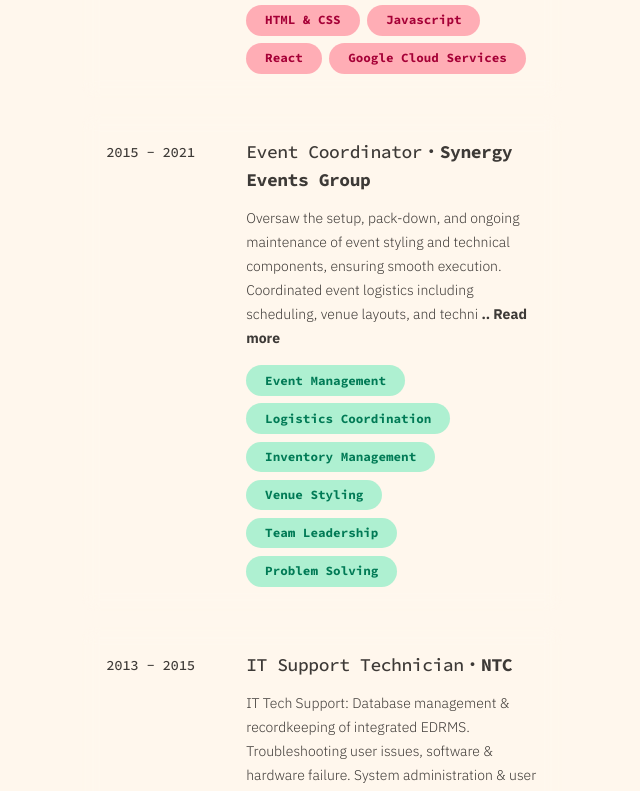
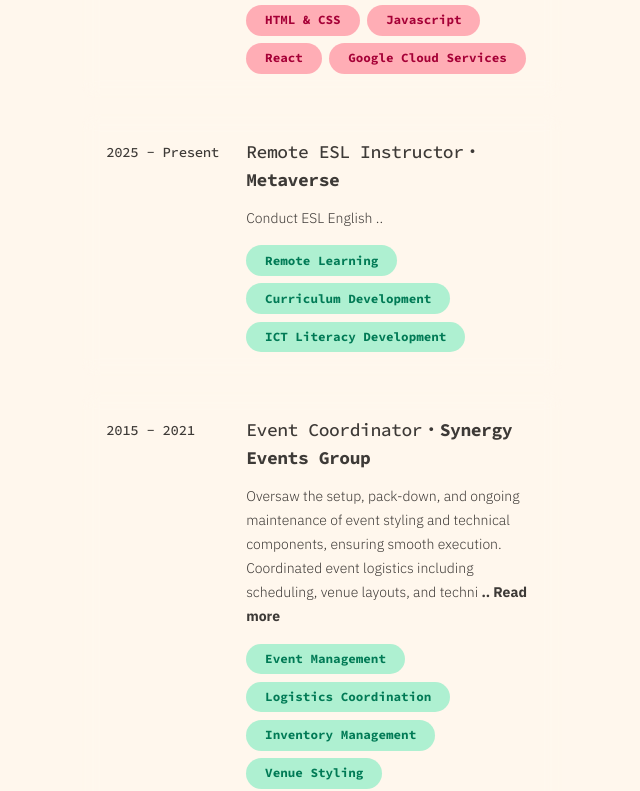
Before and after one commit to lem-san/Raimon.io, a React (Vite) app: page / in a window 1280 px wide. Shown: the part 1201-1992 px from the top of the page, without its empty margins (545-1185 px from the left). Built offline with nearby package versions, Linux system fonts and the light colour scheme; a web font is replaced by a local one.

Commit message:
Added new employment

```diff
--- a/src/data/employment.js
+++ b/src/data/employment.js
@@ -11,6 +11,16 @@ export default [
     },
     {
         id: 2,
+        title: "Remote ESL Instructor",
+        company: "Metaverse",
+        link: "https://metaverse.skytalk.co.jp/",
+        desc: "Conduct ESL English .. ",
+        dates: "2025 - Present",
+        softSkills: ["Remote Learning", "Curriculum Development", "ICT Literacy Development"],
+        technicalSkills: []
+    },
+    {
+        id: 3,
         title: "Event Coordinator",
         company: "Synergy Events Group",
         link: "https://www.synergyeventsgroup.com.au/",
@@ -20,7 +30,7 @@ export default [
         technicalSkills: []
     },
     {
-        id: 3,
+        id: 4,
         title: "IT Support Technician",
         company: "NTC",
         link: "https://www.ntc.gov.au/",
```
